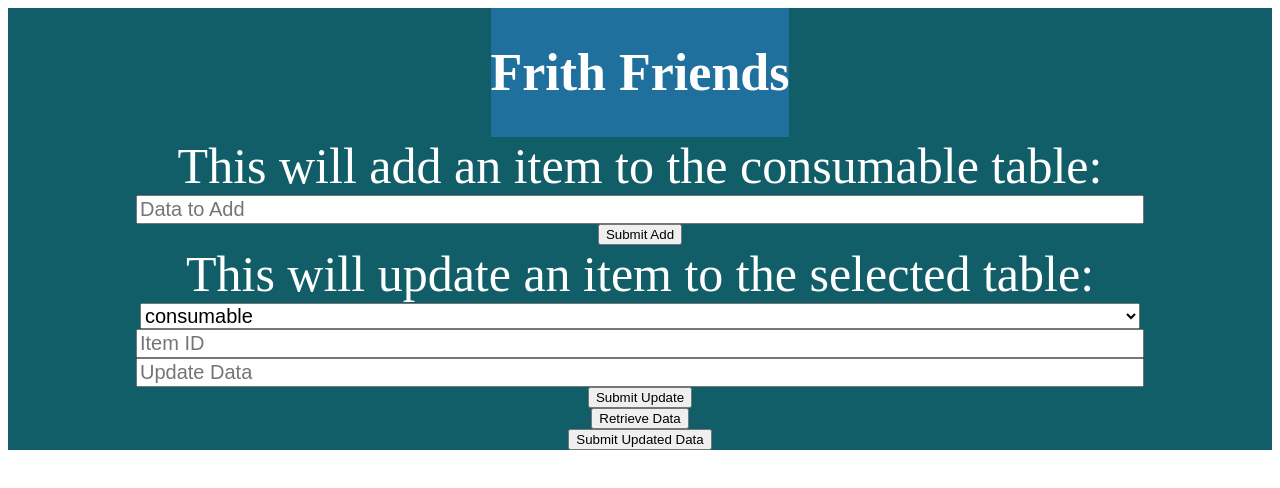
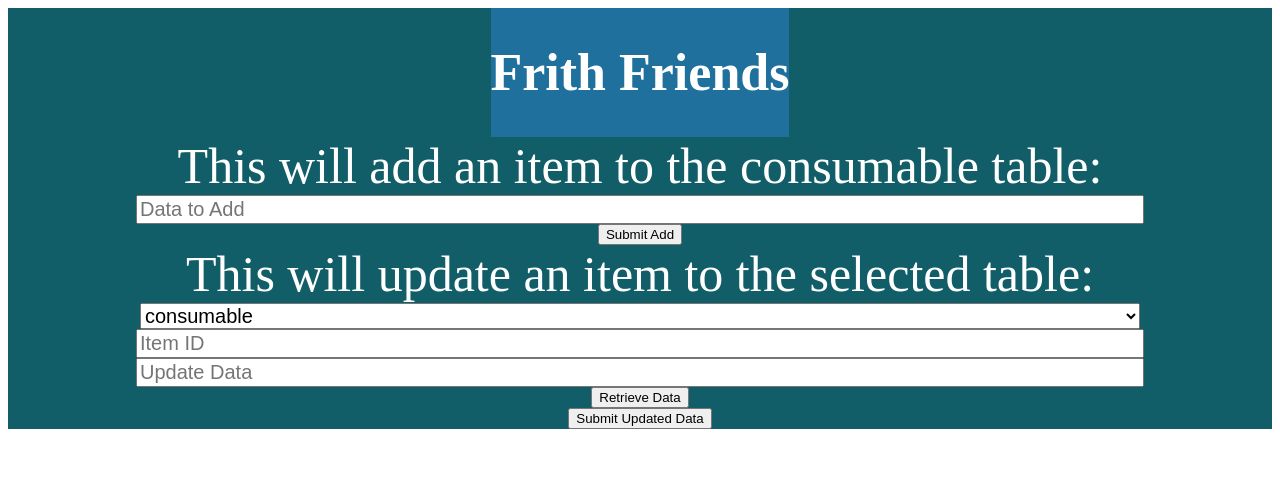
Before and after one commit to lnhylton/Frith_Friends, a React (Vite) app in the folder frith-inventory-frontend/: page / in a window 1280 px wide. Shown: the top 488 px of the page. Built offline with nearby package versions, Linux system fonts and the light colour scheme.

Commit message:
removed useless button

```diff
--- a/frith-inventory-frontend/src/App.jsx
+++ b/frith-inventory-frontend/src/App.jsx
@@ -37,31 +37,6 @@ function App() {
         method: "POST",
         body: JSON.stringify({
           data: data
-        }),
-        headers: {
-          "Content-type": "application/json; charset=UTF-8"
-        }
-      })
-        .then((response) => response.json())
-        .then((res) => {
-          setLatestResponse(res.status);
-          console.log(res);
-        })
-        .catch((e) => {
-          setLatestResponse("failed");
-        });
-    }
-  };
-
-  const handleUpdateSubmit = () => {
-    if (tableName && itemId && updateData) {
-      // Perform your API call here for updating data
-      fetch("http://localhost:5000/update", {
-        method: "PUT",
-        body: JSON.stringify({
-          tableName: tableName,
-          itemId: itemId,
-          updateData: updateData
         }),
         headers: {
           "Content-type": "application/json; charset=UTF-8"
@@ -161,9 +136,6 @@ function App() {
         onChange={handleUpdateDataChange}
         value={updateData}
       />
-      <button type="submit" onClick={handleUpdateSubmit}>
-        Submit Update
-      </button>
 
       <button type="submit" onClick={handleRetrieveData}>
         Retrieve Data
```
